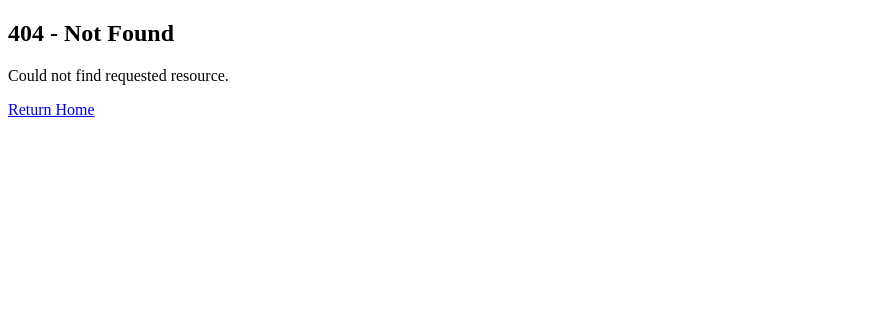
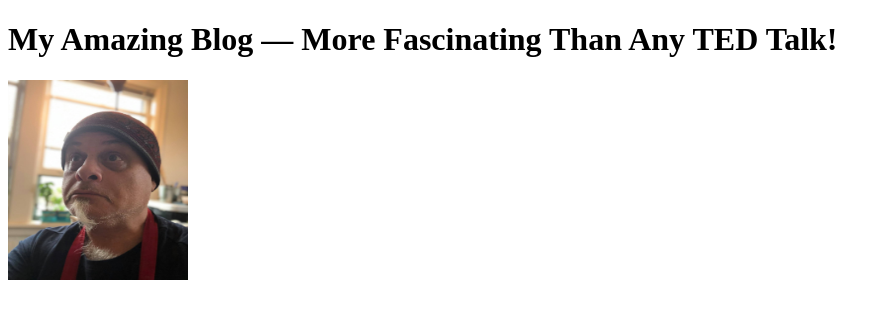
Before and after one commit to faddah/nextjs-codeevolution-routing-demo, a Next.js app: page /blog in a window 1280 px wide. Before the commit this address had no page. Shown: the top 318 px of the page, without its empty margins (0-890 px from the left). Built offline with nearby package versions, Linux system fonts and the light colour scheme.

Commit message:
Created main Blog page for blog routing folder.

```diff
--- /dev/null
+++ b/src/app/blog/page.tsx
@@ -0,0 +1,19 @@
+import Image from "next/image";
+
+export default function Blog(): JSX.Element {
+	return (
+		<div>
+			<h1>My Amazing Blog — More Fascinating Than Any TED Talk!</h1>
+
+			<div className="relative z-[-1] flex place-items-center before:absolute before:h-[300px] before:w-full before:-translate-x-1/2 before:rounded-full before:bg-gradient-radial before:from-white before:to-transparent before:blur-2xl before:content-[''] after:absolute after:-z-20 after:h-[180px] after:w-full after:translate-x-1/3 after:bg-gradient-conic after:from-sky-200 after:via-blue-200 after:blur-2xl after:content-[''] before:dark:bg-gradient-to-br before:dark:from-transparent before:dark:to-blue-700 before:dark:opacity-10 after:dark:from-sky-900 after:dark:via-[#0141ff] after:dark:opacity-40 sm:before:w-[480px] sm:after:w-[240px] before:lg:h-[360px]">
+				<Image
+					className="relative dark:drop-shadow-[0_0_0.3rem_#ffffff70] dark:invert"
+					src="/faddah-beanie.jpg"
+					alt="Faddah in a Beanie at Hone."
+					width={180}
+					height={200}
+					priority
+				/>
+			</div>
+		</div>);
+}
```
